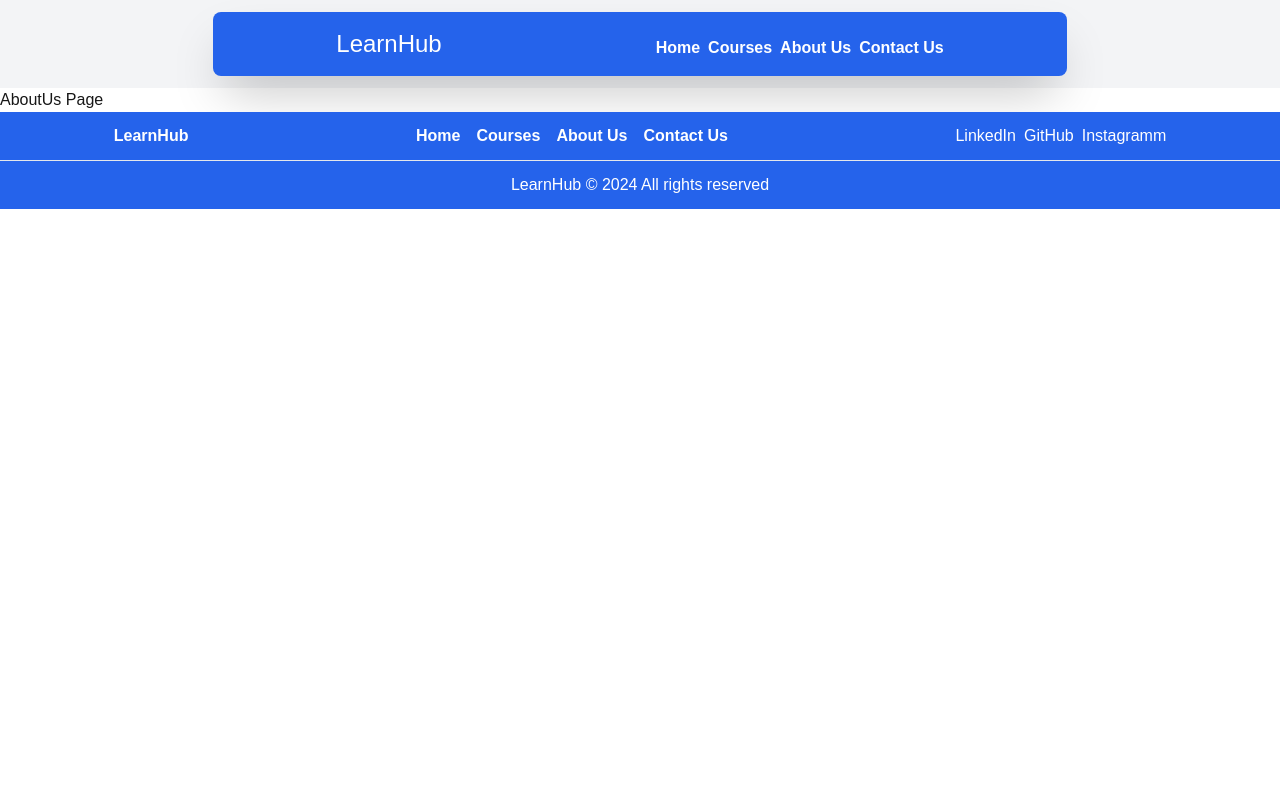
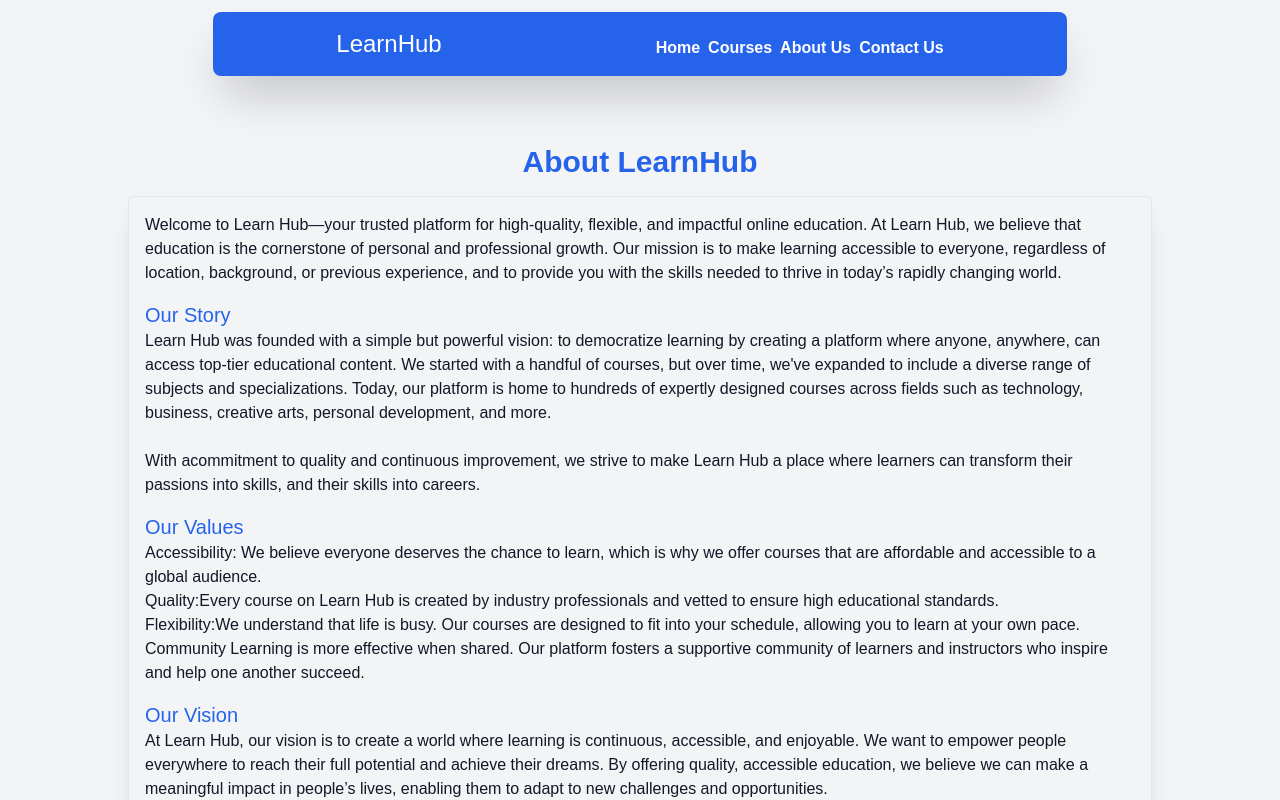
Before and after one commit to MuhammadHassaanArain/q2-nextjs-milestone2-elearning-website-tailwindcss, a Next.js app: page /about in a window 1280 px wide. Shown: the top 800 px of the page. Built offline with nearby package versions, Linux system fonts and the light colour scheme.

Commit message:
code pushed

```diff
--- a/src/app/about/page.tsx
+++ b/src/app/about/page.tsx
@@ -1,8 +1,86 @@
+export default function AboutUs() {
+  return (
+  <div className="flex flex-col items-center bg-gray-100 py-10">
+      <h2 className="text-blue-600 text-3xl font-bold py-4">About LearnHub</h2>
+      <main className="text-gray-900 w-4/5  rounded border border-gray-200 p-4 shadow-xl">
 
-function AboutUs() {
-  return (
-    <div>AboutUs Page</div>
-  )
+      <section>
+
+        <p>
+          Welcome to Learn Hub—your trusted platform for high-quality, flexible,
+          and impactful online education. At Learn Hub, we believe that
+          education is the cornerstone of personal and professional growth. Our
+          mission is to make learning accessible to everyone, regardless of
+          location, background, or previous experience, and to provide you with
+          the skills needed to thrive in today’s rapidly changing world.
+        </p>
+      </section>
+      <section>
+        <h3 className="text-blue-600 text-xl pt-4">Our Story</h3>
+        <p>
+          Learn Hub was founded with a simple but powerful vision: to
+          democratize learning by creating a platform where anyone, anywhere,
+          can access top-tier educational content. We started with a handful of
+          courses, but over time, we've expanded to include a diverse range of
+          subjects and specializations. Today, our platform is home to hundreds
+          of expertly designed courses across fields such as technology,
+          business, creative arts, personal development, and more.
+          <br />
+          <br />
+          With acommitment to quality and continuous improvement, we strive to
+          make Learn Hub a place where learners can transform their passions
+          into skills, and their skills into careers.
+        </p>
+      </section>
+      <section>
+        <h3  className="text-blue-600 text-xl pt-4">Our Values</h3>
+        <p>
+          {" "}
+          <span>Accessibility:</span> We believe everyone deserves the chance to
+          learn, which is why we offer courses that are affordable and
+          accessible to a global audience.
+        </p>
+        <p>
+          <span>Quality:</span>Every course on Learn Hub is created by industry
+          professionals and vetted to ensure high educational standards.
+        </p>
+        <p>
+          <span>Flexibility:</span>We understand that life is busy. Our courses
+          are designed to fit into your schedule, allowing you to learn at your
+          own pace.
+        </p>
+        <p>
+          <span>Community</span> Learning is more effective when shared. Our
+          platform fosters a supportive community of learners and instructors
+          who inspire and help one another succeed.
+        </p>
+      </section>
+      <section>
+        <h3  className="text-blue-600 text-xl pt-4">Our Vision</h3>
+        <p>
+          At Learn Hub, our vision is to create a world where learning is
+          continuous, accessible, and enjoyable. We want to empower people
+          everywhere to reach their full potential and achieve their dreams. By
+          offering quality, accessible education, we believe we can make a
+          meaningful impact in people’s lives, enabling them to adapt to new
+          challenges and opportunities.
+        </p>
+      </section>
+      <section>
+        <h3  className="text-blue-600 text-xl pt-4">Join Us on Your Learning Journey</h3>
+        <p>
+          Are you ready to take the next step in your education? Join the Learn
+          Hub community today and unlock your potential. Whether you're starting
+          a new career, upskilling, or simply following your curiosity, we’re
+          here to help you succeed. Let’s grow, learn, and achieve together—one
+          course at a time.
+        </p>
+      </section>
+      <br />
+      <br />
+      <br />
+      <h2 className="text-blue-600 text-2xl py-4">Start your journey with Learn Hub, where learning meets opportunity!</h2>
+    </main>
+  </div>
+  );
 }
-
-export default AboutUs
```
